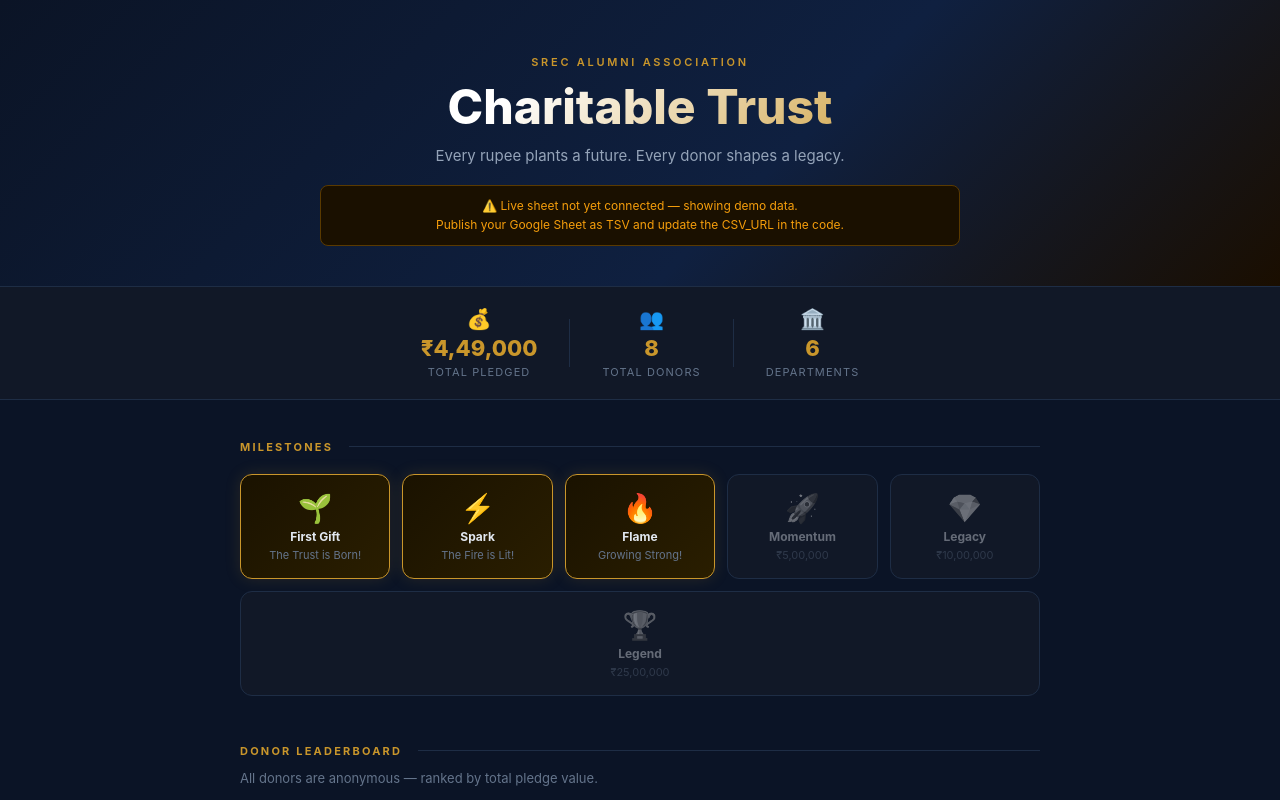
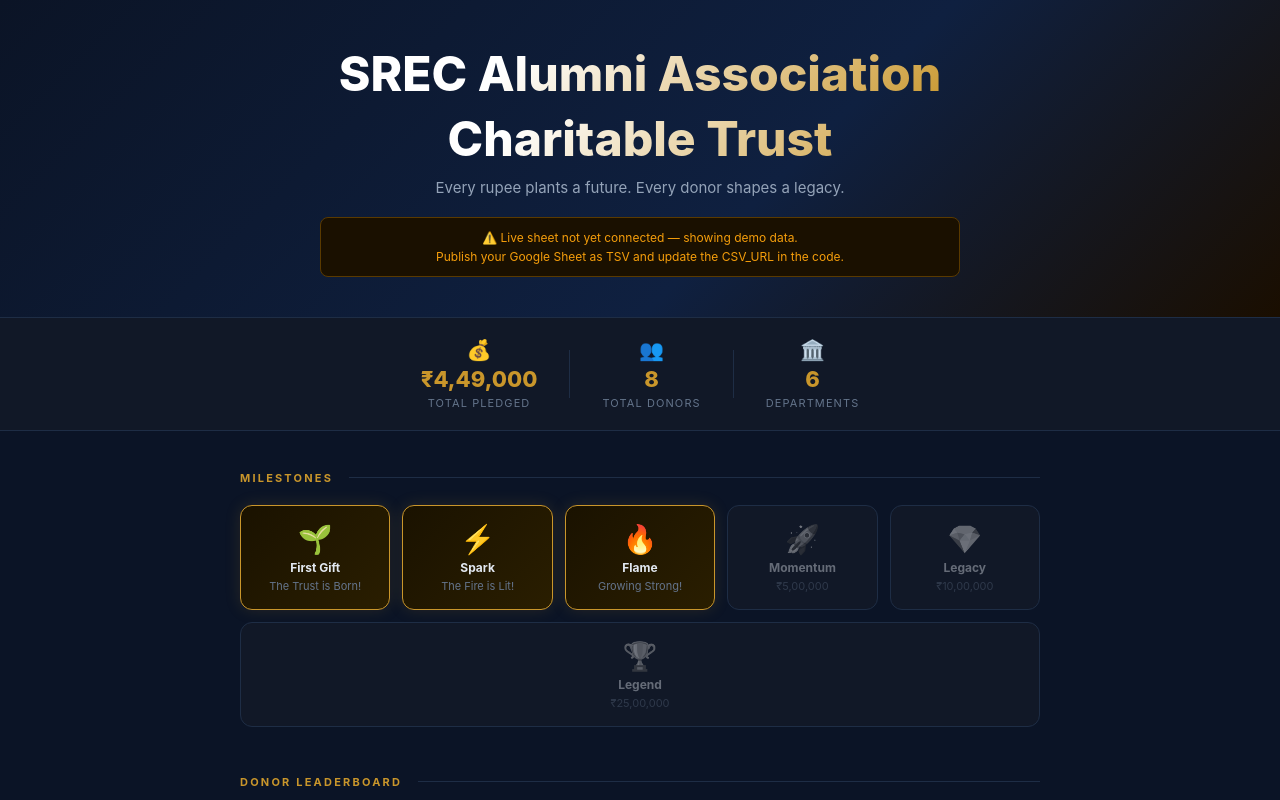
Before and after one commit to srecconnect-a11y/srec-aa-trust, a React (Create React App) app: page / in a window 1280 px wide. Shown: the top 800 px of the page. Built offline with nearby package versions, Linux system fonts and the light colour scheme; no server answers.

Commit message:
Changed Font

```diff
--- a/src/App.js
+++ b/src/App.js
@@ -140,7 +140,7 @@ export default function App() {
       {/* ── Header ── */}
       <header style={styles.header}>
         <div style={styles.headerInner}>
-          <h1 style={styles.eyebrow}>SREC Alumni Association</h1>
+          <h1 style={styles.title}>SREC Alumni Association</h1>
           <h1 style={styles.title}>Charitable Trust</h1>
           <p style={styles.subtitle}>Every rupee plants a future. Every donor shapes a legacy.</p>
           {usingDemo && (
```
